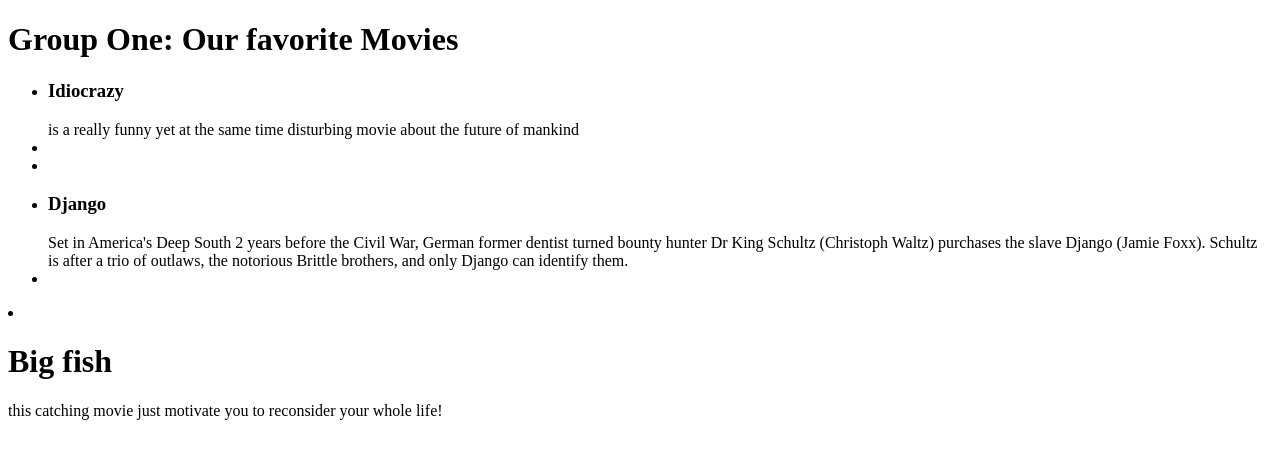
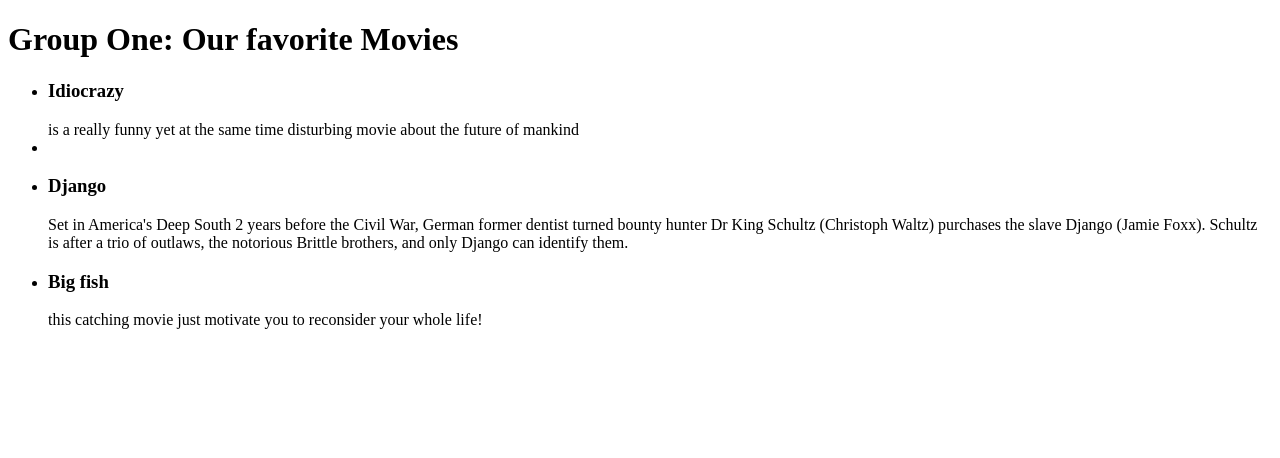
Before and after one commit to merkmic/pushpullexercise, a plain HTML site: page index.html in a window 1280 px wide. Drawn offline with Linux system fonts and the light colour scheme.

Commit message:
minor changes

```diff
--- a/index.html
+++ b/index.html
@@ -12,16 +12,14 @@
     <main>
         <ul>
             <li><h3>Idiocrazy</h3>is a really funny yet at the same time disturbing movie about the future of mankind</li>
-            <li></li>
+
             <li></li>
 
-            <li class="item3"> <h3>Django</h3>Set in America's Deep South 2 years before the Civil War, German former dentist turned bounty hunter Dr King Schultz (Christoph Waltz) purchases the slave Django (Jamie Foxx). Schultz is after a trio of outlaws, the notorious Brittle brothers, and only Django can identify them.
-            </li>
-            <li></li>
-        </ul>
+            <li class="item3"> <h3>Django</h3>Set in America's Deep South 2 years before the Civil War, German former dentist turned bounty hunter Dr King Schultz (Christoph Waltz) purchases the slave Django
+                 (Jamie Foxx). Schultz is after a trio of outlaws, the notorious Brittle brothers, and only Django can identify them.</li>
 
-            <li><h1>Big fish</h1>this catching movie just motivate you to reconsider your whole life!</li>
-      </ul>
+            <li><h3>Big fish</h3>this catching movie just motivate you to reconsider your whole life!</li>
+         <ul>
     </main>
   </body>
 </html>
```
